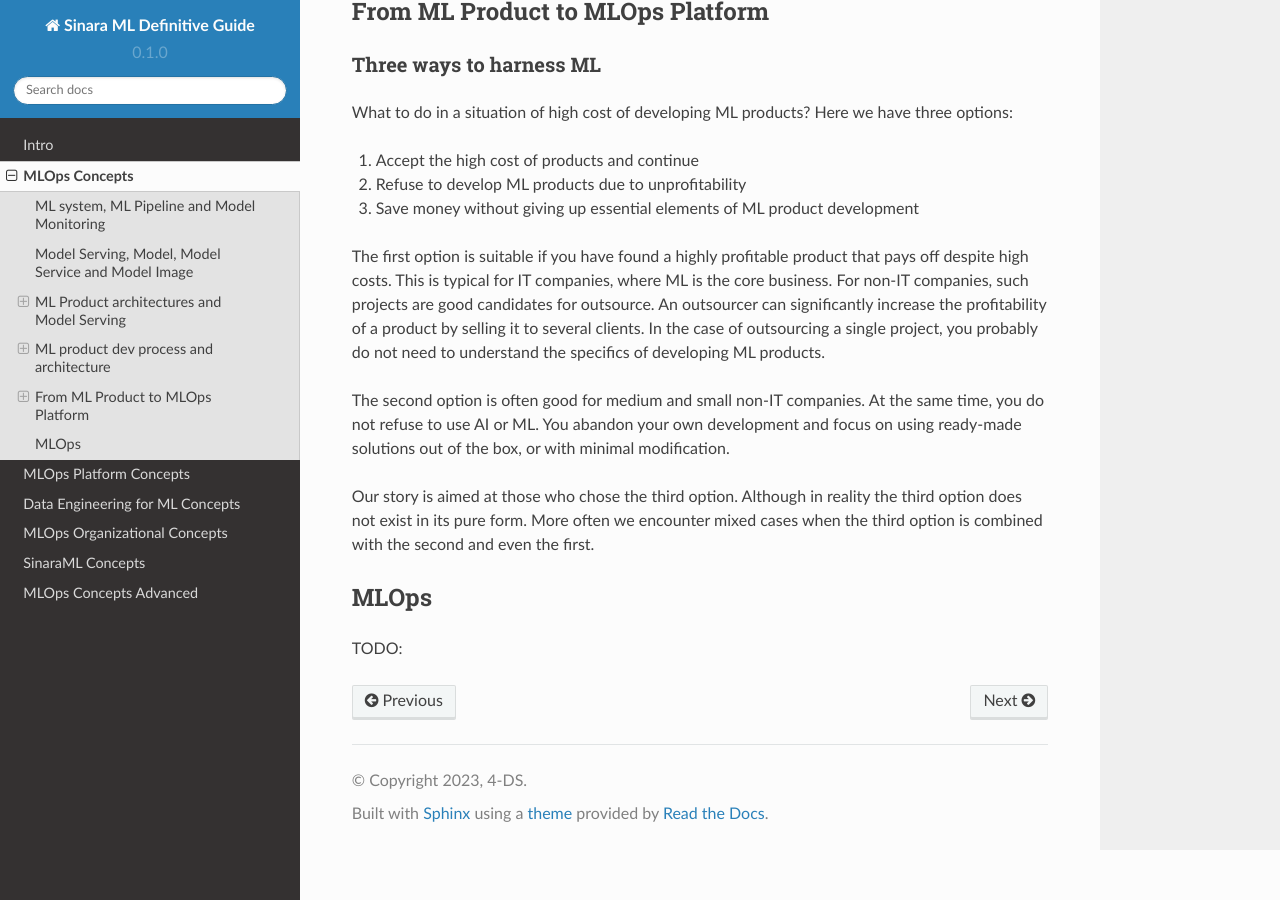
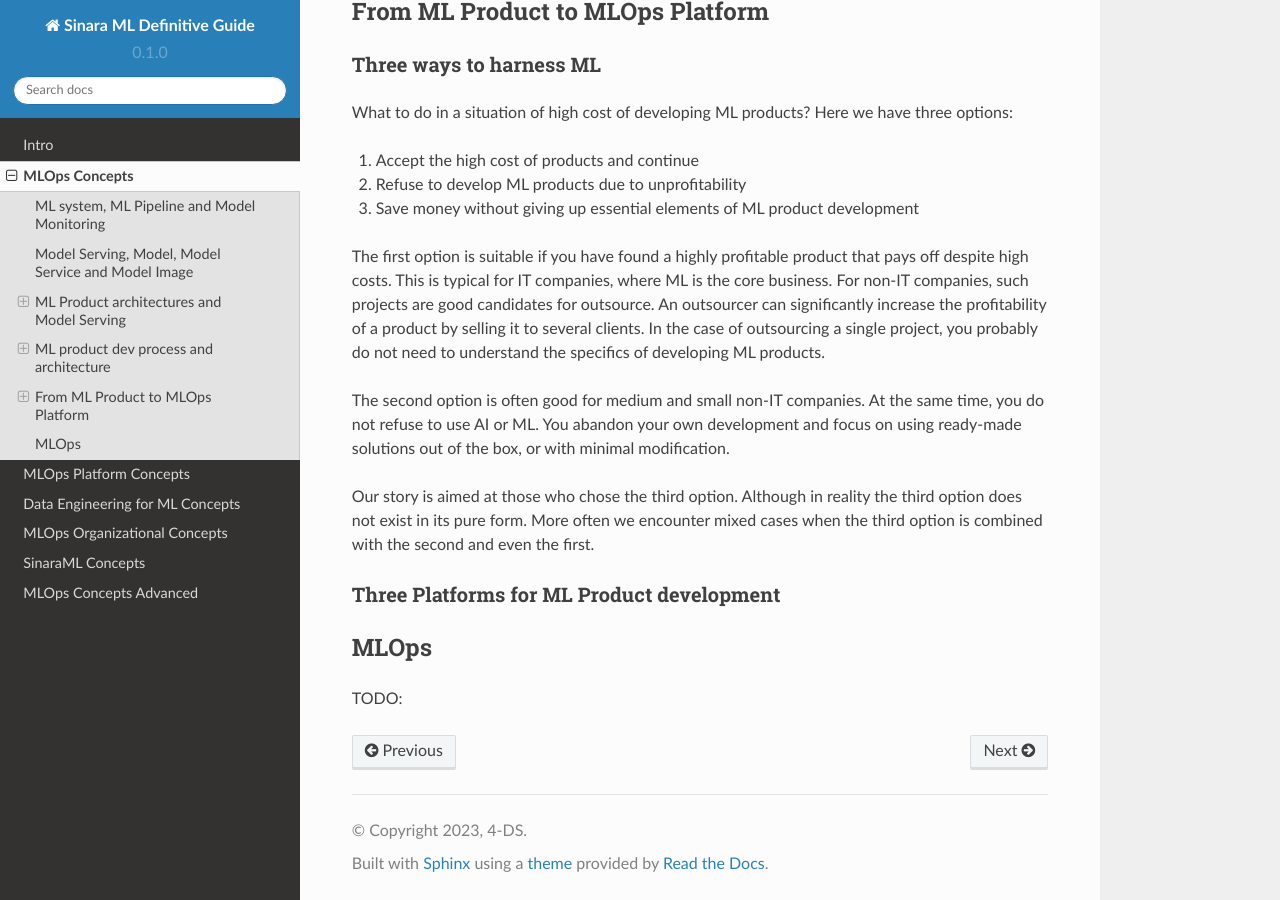
Before and after one commit to 4-DS/SinaraML-Def-Guide, a Sphinx documentation site: the page built from docs/source/concepts.rst, in a window 1280 px wide and 900 px high, scrolled down 10870 px. Built offline with Sphinx 7.4.7 and the Read the Docs theme 2.0.0, drawn with Linux system fonts in a browser that asks for light colours.

Commit message:
Update concepts.rst

```diff
--- a/docs/source/concepts.rst
+++ b/docs/source/concepts.rst
@@ -196,6 +196,9 @@ The second option is often good for medium and small non-IT companies. At the sa
 
 Our story is aimed at those who chose the third option. Although in reality the third option does not exist in its pure form. More often we encounter mixed cases when the third option is combined with the second and even the first.
 
+Three Platforms for ML Product development
+==========================================
+
 MLOps
 *****
 TODO:
```
